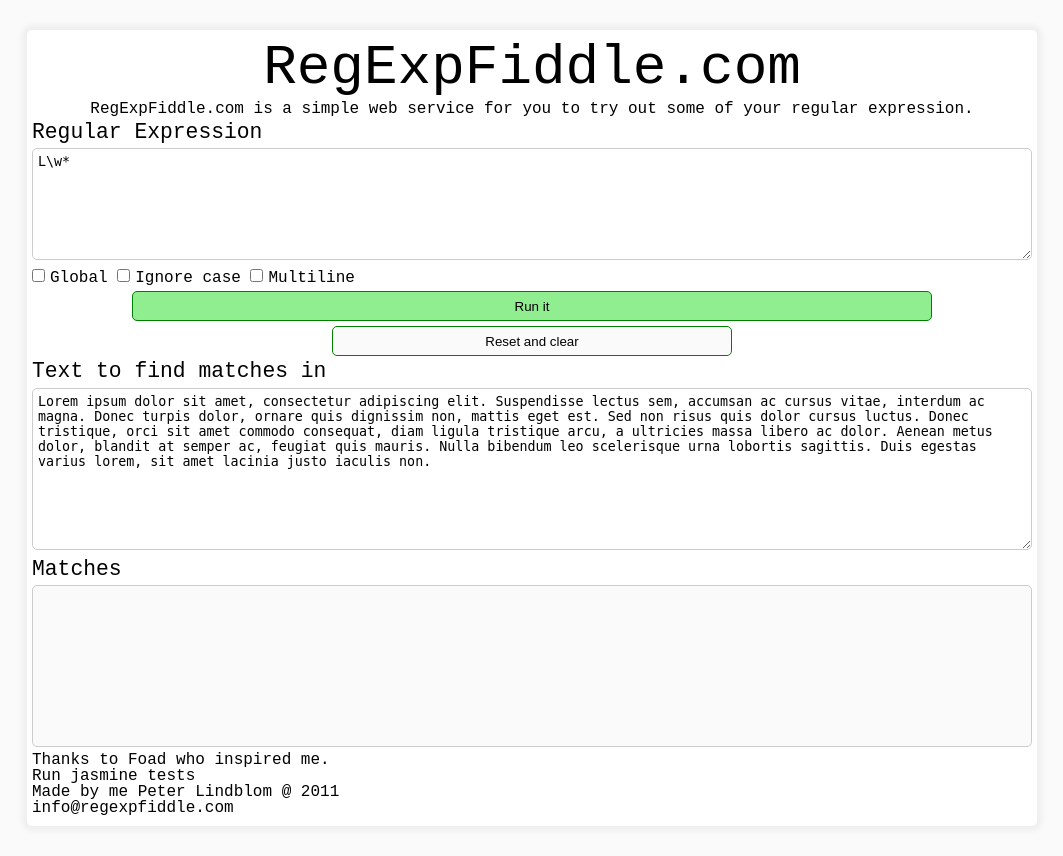
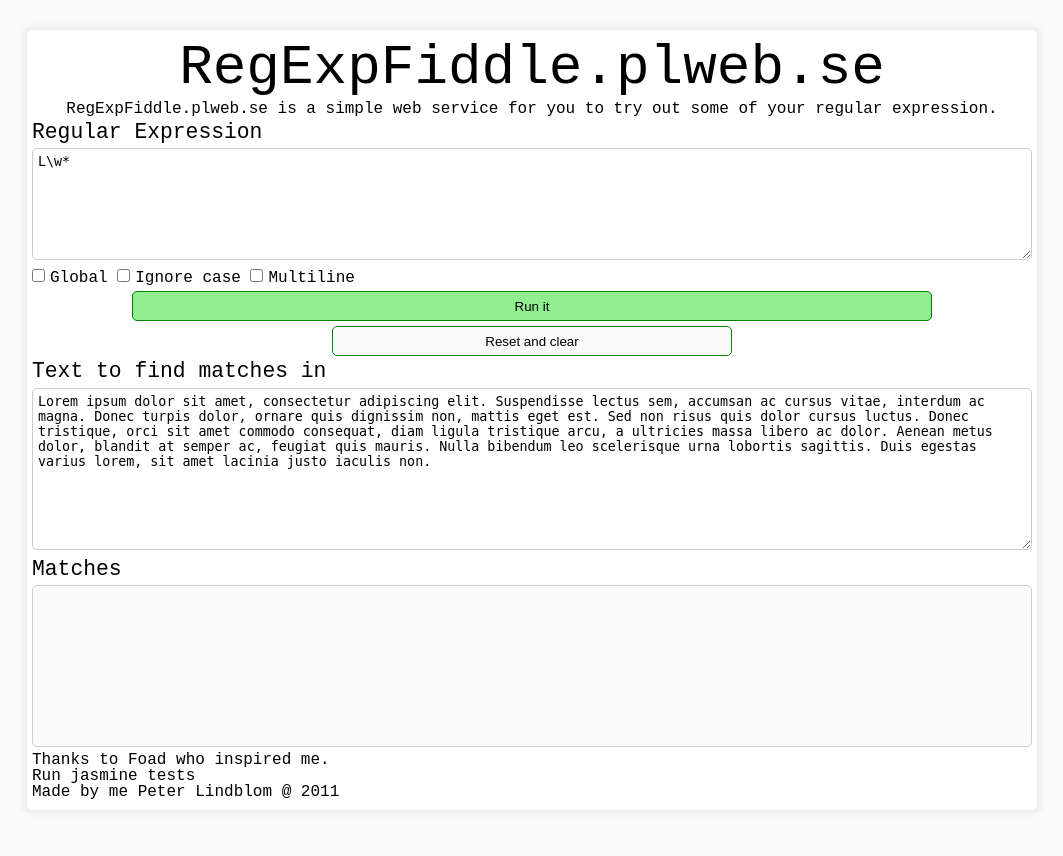
Before and after one commit to plwebse/regexpfiddle.com, a PHP site: page / in a window 1280 px wide. Shown: the whole page, without its empty margins (108-1171 px from the left). After the commit the page ends 799 px from the top, so only its background shows below. Run offline with PHP 8.4, Linux system fonts and the light colour scheme.

Commit message:
moved to regexpfiddle.plweb.se

```diff
--- a/public_html/index.php
+++ b/public_html/index.php
@@ -170,44 +170,18 @@ function updateTitle(numberOfMatches){
 	}
 }
 
-function displayEmail(){
-	"use strict"
-	var mailElement = getElementById(mailId)
 
-	mailElement.href = "mailto:";
-	mailElement.href += "info";
-	mailElement.href += "@regexpfiddle";
-	mailElement.href += ".com";
-
-	mailElement.innerHTML += "info";
-	mailElement.innerHTML += "@regexpfiddle";
-	mailElement.innerHTML += ".com";
-
-}
 
     </script>
-    <script type="text/javascript">
 
-      var _gaq = _gaq || [];
-      _gaq.push(['_setAccount', 'UA-25155117-1']);
-      _gaq.push(['_trackPageview']);
-      _gaq.push(['_trackPageLoadTime']);
-
-      (function() {
-      var ga = document.createElement('script'); ga.type = 'text/javascript'; ga.async = true;
-      ga.src = ('https:' == document.location.protocol ? 'https://ssl' : 'http://www') + '.google-analytics.com/ga.js';
-      var s = document.getElementsByTagName('script')[0]; s.parentNode.insertBefore(ga, s);
-      })();
-
-    </script>
   </head>
 <body onload="loadDataFromLocalStorage();displayEmail();">
 <form action="#donotdoit" method="get" onsubmit="return false;">
   <div class="main">
 
-    <h1 class="center">RegExpFiddle.com</h1>
+    <h1 class="center">RegExpFiddle.plweb.se</h1>
     <p class="center">
-      RegExpFiddle.com is a simple web service for you to try out some of your regular expression.
+      RegExpFiddle.plweb.se is a simple web service for you to try out some of your regular expression.
     </p>
 
     <div id="regexpContainer" class="container">
```
